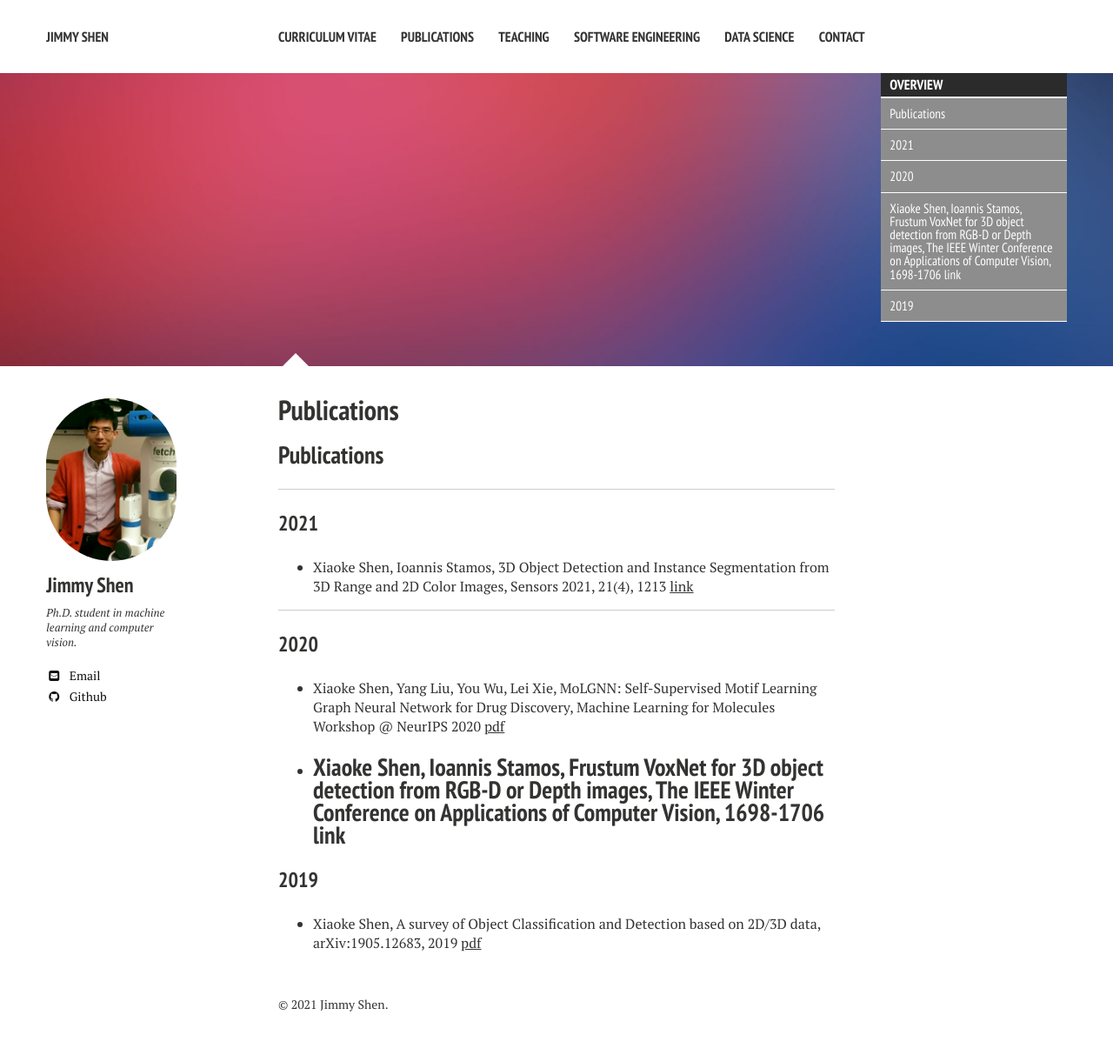
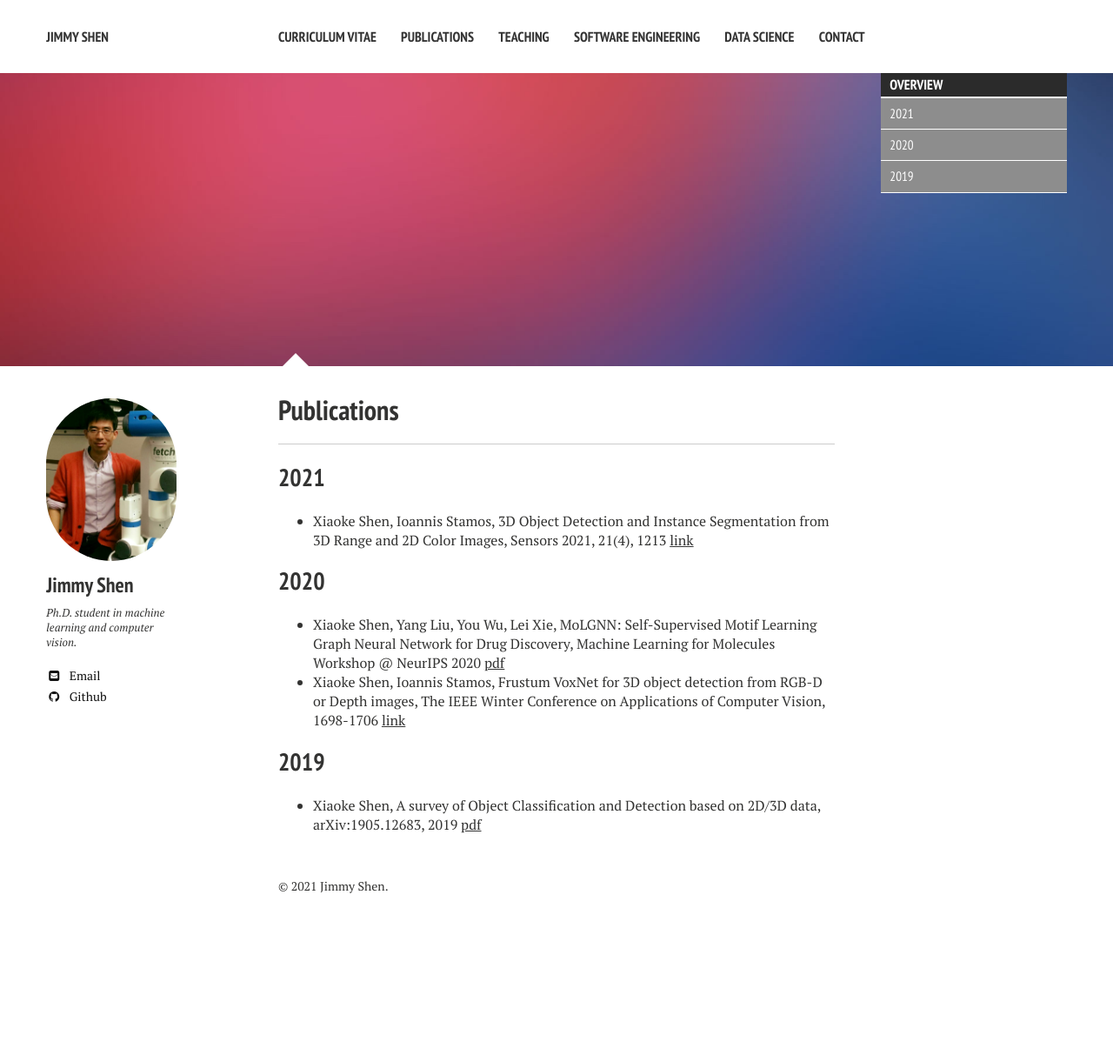
Before and after one commit to xiaokeshen/xiaokeshen.github.io, a Jekyll site: the page built from publications/index.md, in a window 1280 px wide. Shown: the whole page at 87% size. Built offline with Jekyll 4.4.1, drawn with Linux system fonts in a browser that asks for light colours; nearby versions of some CDN libraries; after the commit the page ends 1077 px from its top, so only the background shows below that.

Commit message:
Update format

```diff
--- a/publications/index.md
+++ b/publications/index.md
@@ -16,20 +16,14 @@ image:
 </div>
 </section><!-- /#table-of-contents -->
 
-
-
-## Publications
 ---
 
-### 2021
+## 2021
 - Xiaoke Shen, Ioannis Stamos, 3D Object Detection and Instance Segmentation from 3D Range and 2D Color Images, Sensors 2021, 21(4), 1213 [link](https://www.mdpi.com/992748)
 
----
-
-### 2020
+## 2020
 - Xiaoke Shen, Yang Liu, You Wu, Lei Xie, MoLGNN: Self-Supervised Motif Learning Graph Neural Network for Drug Discovery, Machine Learning for Molecules Workshop @ NeurIPS 2020 [pdf](https://ml4molecules.github.io/papers2020/ML4Molecules_2020_paper_4.pdf)
 - Xiaoke Shen, Ioannis Stamos, Frustum VoxNet for 3D object detection from RGB-D or Depth images, The IEEE Winter Conference on Applications of Computer Vision, 1698-1706 [link](https://openaccess.thecvf.com/content_WACV_2020/html/Shen_Frustum_VoxNet_for_3D_object_detection_from_RGB-D_or_Depth_WACV_2020_paper.html)
----
 
-### 2019
+## 2019
 - Xiaoke Shen, A survey of Object Classification and Detection based on 2D/3D data,  arXiv:1905.12683, 2019 [pdf](https://arxiv.org/pdf/1905.12683.pdf)
```
